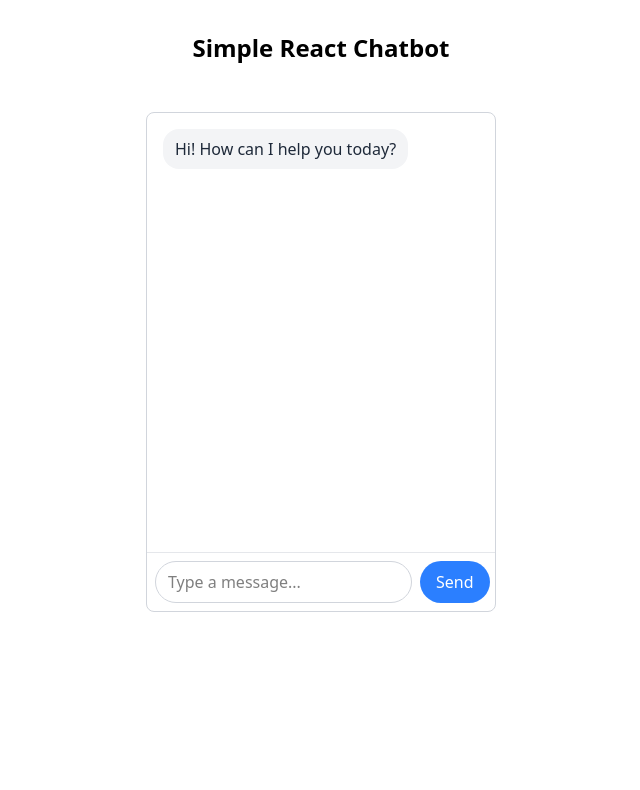
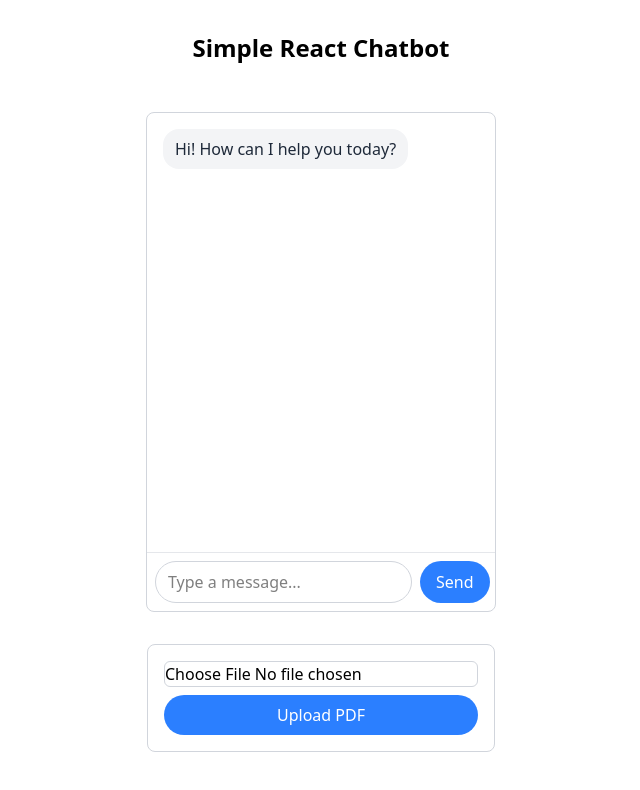
Before and after one commit to tiagogmfreire/flow_chabot, an Astro site in the folder frontend/: page / in a window 1280 px wide. Shown: the whole page, without its empty margins (319-959 px from the left). Built offline with nearby package versions, Linux system fonts and the light colour scheme; Astro itself is replaced by a stand-in of ours.

Commit message:
[frontend] uploading file

```diff
--- /dev/null
+++ b/frontend/src/components/FileUpload.jsx
@@ -0,0 +1,56 @@
+// src/components/FileUpload.jsx
+import React, { useState } from 'react';
+
+export default function FileUpload({ onFileUpload }) {
+  const [file, setFile] = useState(null);
+
+  const handleFileChange = (e) => {
+    const uploadedFile = e.target.files[0];
+    if (uploadedFile && uploadedFile.type === 'application/pdf') {
+      setFile(uploadedFile);
+    } else {
+      alert('Please upload a valid PDF file.');
+      setFile(null);
+    }
+  };
+
+  const handleUpload = async () => {
+    if (!file) return;
+
+    // Create a FormData object to send the file
+    const formData = new FormData();
+    formData.append('file', file);
+
+    try {
+      const response = await fetch('http://127.0.0.1:8000/uploadfile', {
+        method: 'POST',
+        body: formData,
+      });
+
+      const data = await response.json();
+      alert(data.message || "File uploaded successfully!");
+    } catch (error) {
+      alert("File upload failed.");
+    }
+
+    // Reset the file state
+    setFile(null);
+  };
+
+  return (
+    <div className="flex flex-col p-4 border border-gray-300 rounded-lg">
+      <input
+        type="file"
+        accept="application/pdf"
+        onChange={handleFileChange}
+        className="mb-2 border border-gray-300 rounded-md"
+      />
+      <button
+        onClick={handleUpload}
+        className="bg-blue-500 text-white border-none rounded-full px-4 py-2 hover:bg-blue-600 transition-colors cursor-pointer"
+      >
+        Upload PDF
+      </button>
+    </div>
+  );
+}
--- a/frontend/src/pages/index.astro
+++ b/frontend/src/pages/index.astro
@@ -1,5 +1,6 @@
 ---
 import ChatBot from '../components/ChatBot.jsx';
+import FileUpload from '../components/FileUpload';
 import '../styles/global.css';
 ---
 
@@ -19,6 +20,9 @@ import '../styles/global.css';
             <div class="mt-8">
                 <ChatBot client:load />
             </div>
+            <div class="mt-8">
+                <FileUpload client:load />
+            </div>
         </main>
     </body>
 </html>
```
